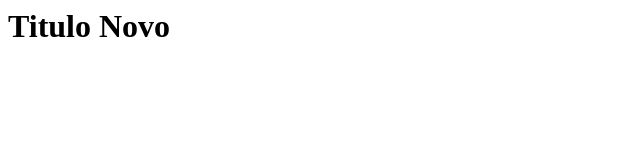
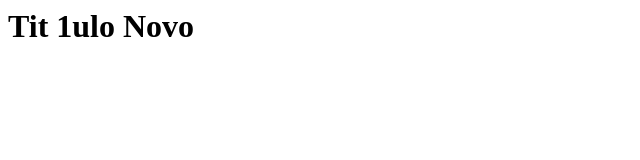
Before and after one commit to Setoue/ios-brq-2022-03-15, a plain HTML site: page index.html in a window 1280 px wide. Shown: the whole page, without its empty margins (0-640 px from the left). Drawn offline with Linux system fonts and the light colour scheme.

Commit message:
mudança aleatoria

```diff
--- a/index.html
+++ b/index.html
@@ -1,6 +1,6 @@
 <html>
     <title>Minha nova branch</title>
     <body>
-        <h1>Titulo Novo</h1>
+        <h1>Tit 1ulo Novo</h1>
     </body>
 </html>
```
